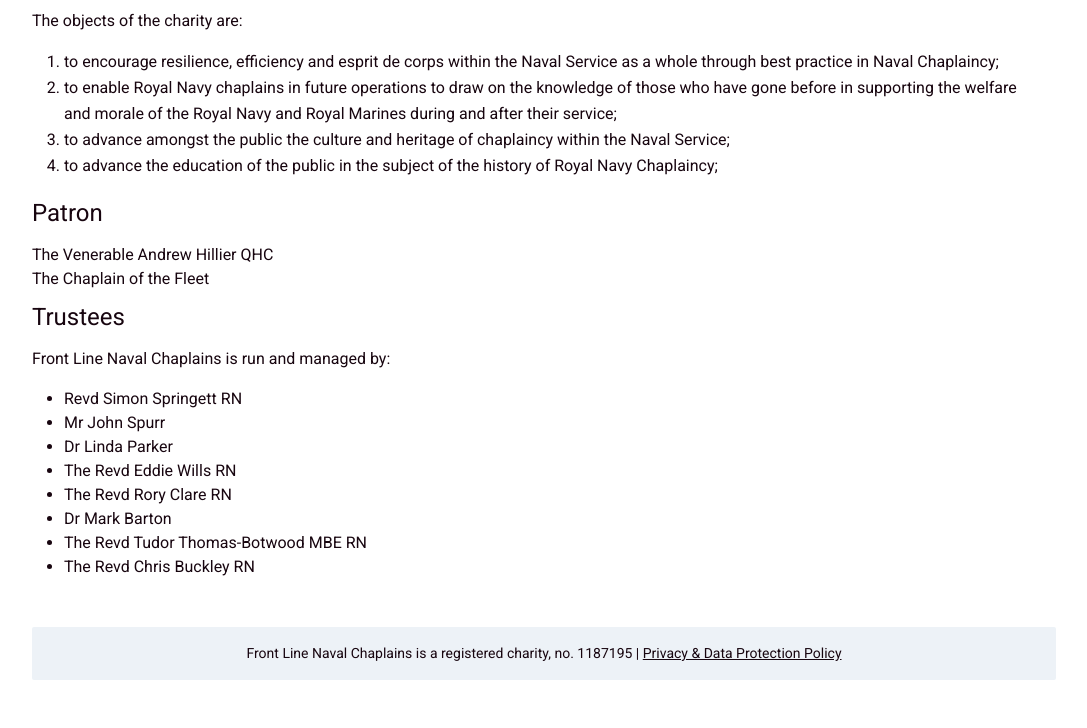
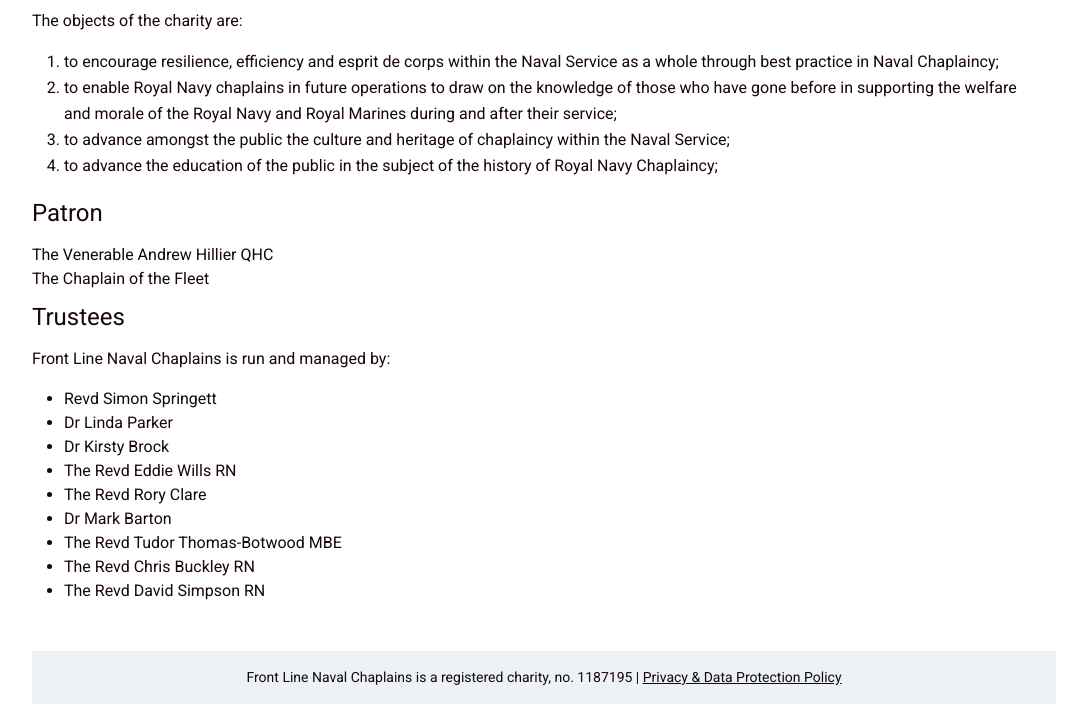
Before and after one commit to frontlinenavalchaplains/website, an Eleventy site: page about.njk in a window 1280 px wide. Shown: the part 264-992 px from the top of the page, without its empty margins (96-1183 px from the left). Before the commit the page ends 968 px from the top, so only its background shows below. Built offline with nearby package versions, Linux system fonts and the light colour scheme; Eleventy itself is replaced by a stand-in of ours; files that its build step writes are made by us from their sources.

Commit message:
Update trustees

```diff
--- a/about.njk
+++ b/about.njk
@@ -26,12 +26,13 @@
 <p class="mb-2">Front Line Naval Chaplains is run and managed by:</p>
 
 <ul class="list-disc list-outside m-4 pl-4">
-  <li>Revd Simon Springett RN</li>
-  <li>Mr John Spurr</li>
+  <li>Revd Simon Springett</li>
   <li>Dr Linda Parker</li>
+  <li>Dr Kirsty Brock</li>
   <li>The Revd Eddie Wills RN</li>
-  <li>The Revd Rory Clare RN</li>
+  <li>The Revd Rory Clare</li>
   <li>Dr Mark Barton</li>
-  <li>The Revd Tudor Thomas-Botwood MBE RN</li>
+  <li>The Revd Tudor Thomas-Botwood MBE</li>
   <li>The Revd Chris Buckley RN</li>
+  <li>The Revd David Simpson RN</li>
 </ul>
```
